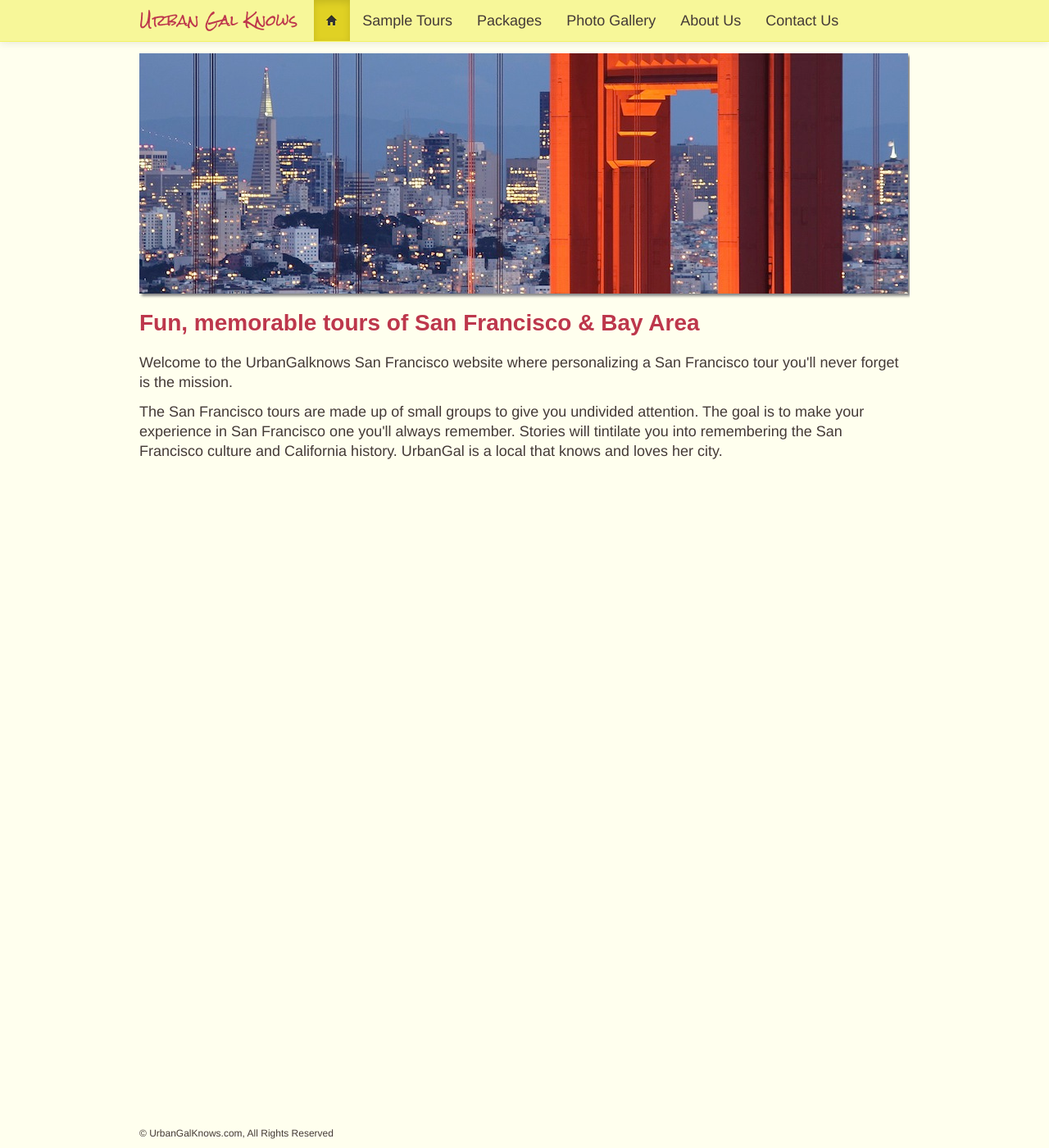
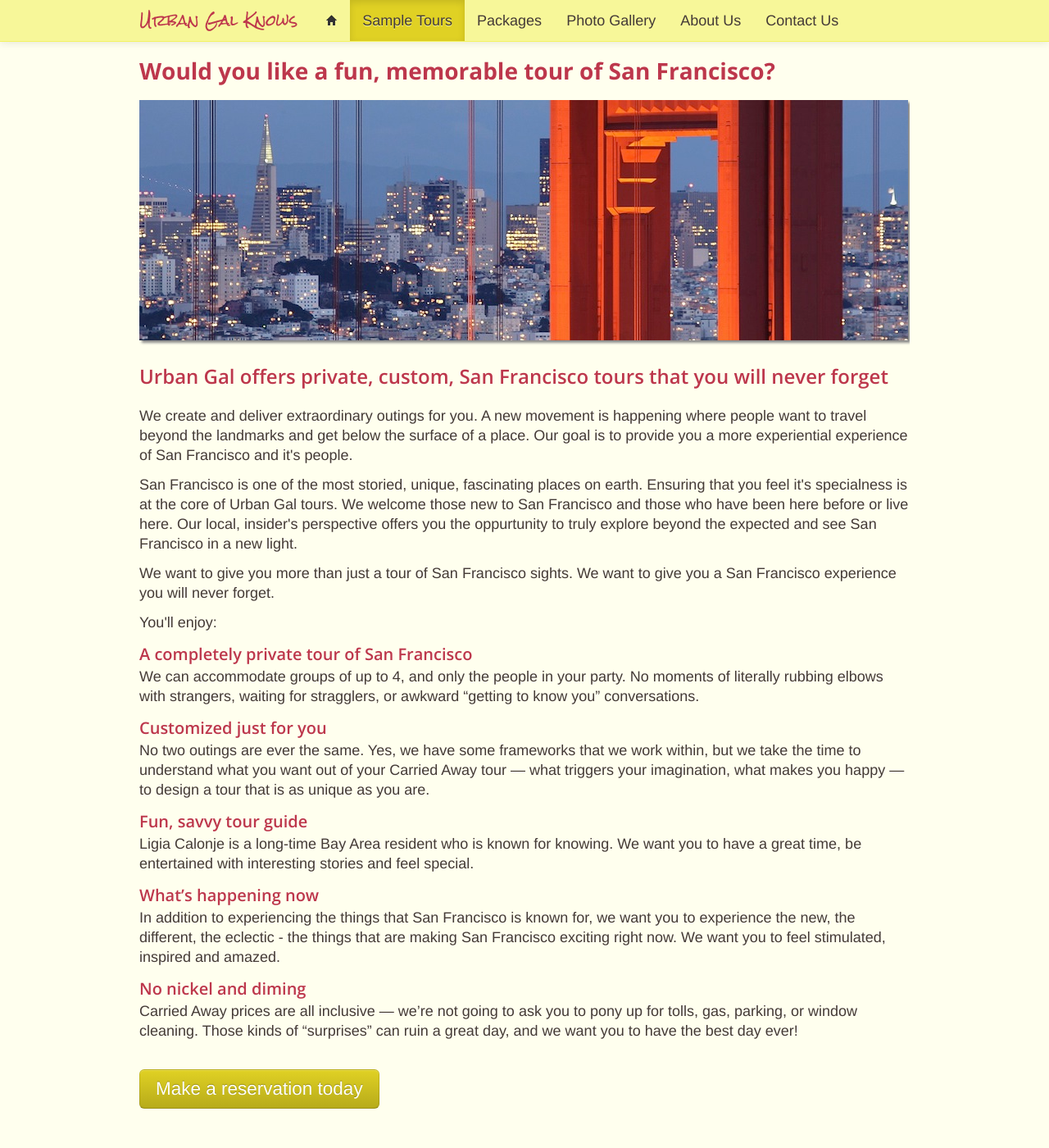
Before and after one commit to mwhitt/urbangalknows.com, a Jekyll site: the page built from index.html, in a window 1280 px wide and 1400 px high. Shown: the whole window at 82% size. Built offline with Jekyll 4.4.1, drawn with Linux system fonts in a browser that asks for light colours; nearby versions of some CDN libraries; some web fonts are replaced; some of the changed text lies outside the part shown.

Commit message:
broke sections into includes

```diff
--- /dev/null
+++ b/_includes/home.html
@@ -0,0 +1,52 @@
+<h1>Would you like a fun, memorable tour of San Francisco?</h1>
+<div class="header-image">
+  <img src="/assets/images/san-fran.jpeg" class="img-shadow"/>
+</div>
+<div class="page-content">
+  <h2>Urban Gal offers private, custom, San Francisco tours that you will never forget</h2>
+
+  <p>
+    We create and deliver extraordinary outings for you. A new movement is happening where people want to travel beyond the landmarks and get below the surface of a place.  Our goal is to provide you a more experiential experience of San Francisco and it's people.
+  </p>
+
+  <p>
+    San Francisco is one of the most storied, unique, fascinating places on earth. Ensuring that you feel it's specialness is at the core of Urban Gal tours. We welcome those new to San Francisco and those who have been here before or live here. Our local, insider's perspective offers you the oppurtunity to truly explore beyond the expected and see San Francisco in a new light.
+  </p>
+
+  <p>
+    We want to give you more than just a tour of San Francisco sights.  We want to give you a San Francisco experience you will never forget.
+  </p>
+
+  <p>
+    You'll enjoy:
+  </p>
+
+  <h3>A completely private tour of San Francisco</h3>
+  <p>
+    We can accommodate groups of up to 4, and only the people in your party. No moments of literally rubbing elbows with strangers, waiting for stragglers, or awkward “getting to know you” conversations.
+  </p>
+
+  <h3>Customized just for you</h3>
+  <p>
+    No two outings are ever the same. Yes, we have some frameworks that we work within, but we take the time to understand what you want out of your Carried Away tour — what triggers your imagination, what makes you happy — to design a tour that is as unique as you are.
+  </p>
+
+  <h3>Fun, savvy tour guide</h3>
+  <p>
+    Ligia Calonje is a long-time Bay Area resident who is known for knowing. We want you to have a great time, be entertained with interesting stories and feel special.
+  </p>
+
+  <h3>What’s happening now</h3>
+  <p>
+    In addition to experiencing the things that San Francisco is known for, we want you to experience the new, the different, the eclectic - the things that are making San Francisco exciting right now. We want you to feel stimulated, inspired and amazed.
+  </p>
+
+  <h3>No nickel and diming</h3>
+  <p>
+    Carried Away prices are all inclusive — we’re not going to ask you to pony up for tolls, gas, parking, or window cleaning. Those kinds of “surprises” can ruin a great day, and we want you to have the best day ever!
+  </p>
+
+  <p class="contact-btn">
+    <a href="#" class="btn btn-large btn-primary">Make a reservation today</a>
+  </p>
+</div>
--- /dev/null
+++ b/_includes/sample_tours.html
@@ -0,0 +1,8 @@
+<h1>Sample tours</h1>
+<p>
+  dsfdsfdsf
+  dsf
+  dsf
+  dsf
+  dsfdsfdsfdsdfdfsdfdsfdsfdsf sdfdfds fd sfds fds f dsfd
+</p>
--- a/_layouts/default.html
+++ b/_layouts/default.html
@@ -15,41 +15,13 @@
 
         <link rel="stylesheet" type="text/css" href="/bootstrap/css/bootstrap.min.css"/>
         <link rel="stylesheet" type="text/css" href="/assets/css/main.css"/>
-        <link href='http://fonts.googleapis.com/css?family=Muli|Rock+Salt' rel='stylesheet' type='text/css'>
+        <link href='http://fonts.googleapis.com/css?family=Rock+Salt|Open+Sans:600,700' rel='stylesheet' type='text/css'>
     </head>
-    <body>
-      <div id="wrap">
-        <div class="navbar navbar-fixed-top">
-          <div class="navbar-inner">
-            <div class="container" id="short-container">
-              <a class="brand" href="#"><span class="cursive">Urban Gal Knows</span></a>
-              <ul class="nav">
-                <li class="active"><a href="#"><i class="icon-home" style="margin-top:3px"></i></a></li>
-                <li><a href="#">Sample Tours</a></li>
-                <li><a href="#">Packages</a></li>
-                <li><a href="#">Photo Gallery</a></li>
-                <li><a href="#">About Us</a></li>
-                <li><a href="#">Contact Us</a></li>
-              </ul>
-            </div>
-          </div>
-        </div>
-        <div class="container">
-          <div id="main-content">
-            {% if page.image %}
-              <div class="header-image">
-                <img src="/assets/images/{{ page.image }}" class="img-shadow"/>
-              </div>
-            {% endif %}
-            {{ content }}
-          </div>
-        </div>
+    <body data-spy="scroll" data-target=".navbar">
 
-      </div>
-      <div class="container">
-        <footer class="footer">
-          <p>&copy; UrbanGalKnows.com, All Rights Reserved</p>
-        </footer>
-      </div>
+      {{ content }}
+
+      <script src="//ajax.googleapis.com/ajax/libs/jquery/1.8.3/jquery.min.js"></script>
+      <script src="/bootstrap/js/bootstrap.min.js"></script>
     </body>
 </html>
--- a/assets/css/main.css
+++ b/assets/css/main.css
@@ -1,11 +1,43 @@
 h1 {
   color: #BD374C;
   font-size:28px;
-  font-family: 'Muli', sans-serif;
+  font-family: 'Open Sans', sans-serif;
+  font-weight: 700;
+}
+
+h2 {
+  color: #BD374C;
+  font-size:24px;
+  font-family: 'Open Sans', sans-serif;
+  font-weight: 600;
+}
+
+h3 {
+  color: #BD374C;
+  font-size:20px;
+  padding: 0;
+  margin: 0;
+  line-height: 30px;
+  font-family: 'Open Sans', sans-serif;
+  font-weight: 600;
+}
+
+.heading-icon {
+  margin-top:7px;
+}
+
+.contact-btn {
+  /*text-align: center;*/
+  margin: 35px 0px;
+  color:#443A37;
 }
 
 .container {
   width: 940px;
+}
+
+.page-content {
+  margin-top:20px;
 }
 
 #short-container {
@@ -15,10 +47,6 @@ h1 {
 .cursive {
   font-family: 'Rock Salt', cursive;
   font-size:18px;
-}
-
-.header-image {
-  margin-top:15px;
 }
 
 .img-shadow {
--- a/index.html
+++ b/index.html
@@ -1,13 +1,48 @@
 ---
 layout: default
-title: Fun tours of San Francisco from a local
-image: san-fran.jpeg
+title: Local and Fun San Francisco Tour Guide
+description: Local and Fun San Francisco Tour Guide
 ---
-<h1>Fun, memorable tours of San Francisco &amp; Bay Area</h1>
 
-<p>
-  Welcome to the UrbanGalknows San Francisco website where personalizing a San Francisco tour you'll never forget is the mission.
-</p>
-<p>
-The San Francisco tours are made up of small groups to give you undivided attention.  The goal is to make your experience in San Francisco one you'll always remember.  Stories will tintilate you into remembering the San Francisco culture and California history.  UrbanGal is a local that knows and loves her city.
-</p>
+<div id="wrap">
+  <div class="navbar navbar-fixed-top">
+    <div class="navbar-inner">
+      <div class="container" id="short-container">
+
+        <a class="brand" href="/">
+          <span class="cursive">Urban Gal Knows</span>
+        </a>
+
+        <ul class="nav">
+          <li class="active"><a href="#home"><i class="icon-home" style="margin-top:3px"></i></a></li>
+          <li><a href="#sample-tours">Sample Tours</a></li>
+          <li><a href="#">Packages</a></li>
+          <li><a href="#">Photo Gallery</a></li>
+          <li><a href="#">About Us</a></li>
+          <li><a href="#">Contact Us</a></li>
+        </ul>
+
+      </div>
+    </div>
+  </div>
+
+  <div class="container">
+    <div id="main-content">
+
+      <div id="home">
+        {% include home.html %}
+      </div>
+
+      <div id="sample-tours">
+        {% include sample_tours.html %}
+      </div>
+
+    </div>
+  </div>
+</div>
+
+<div class="container">
+  <footer class="footer">
+    <p>&copy; UrbanGalKnows.com, All Rights Reserved</p>
+  </footer>
+</div>
```
Also changed, not shown: bootstrap/css/bootstrap.css, bootstrap/css/bootstrap.min.css.
